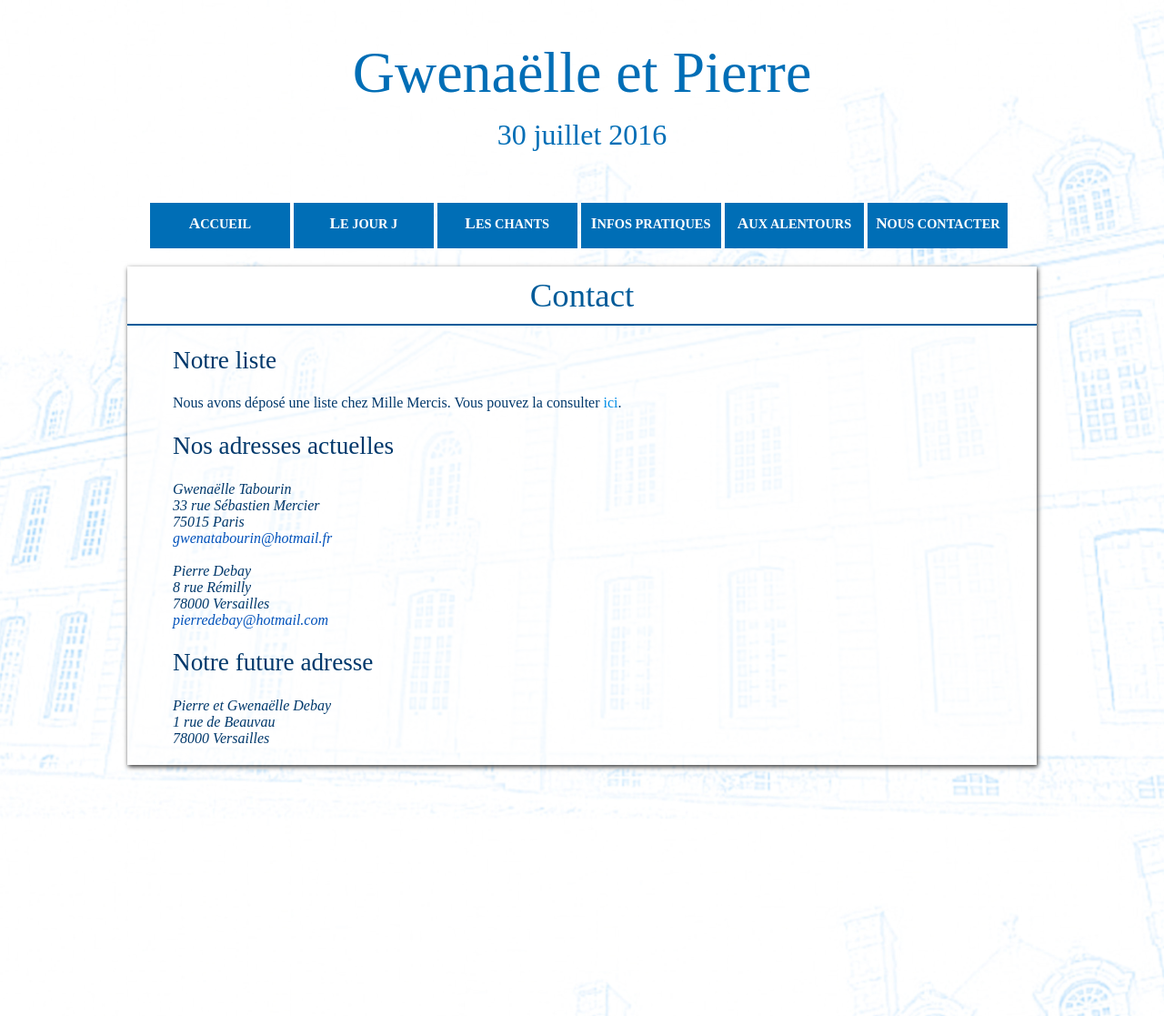
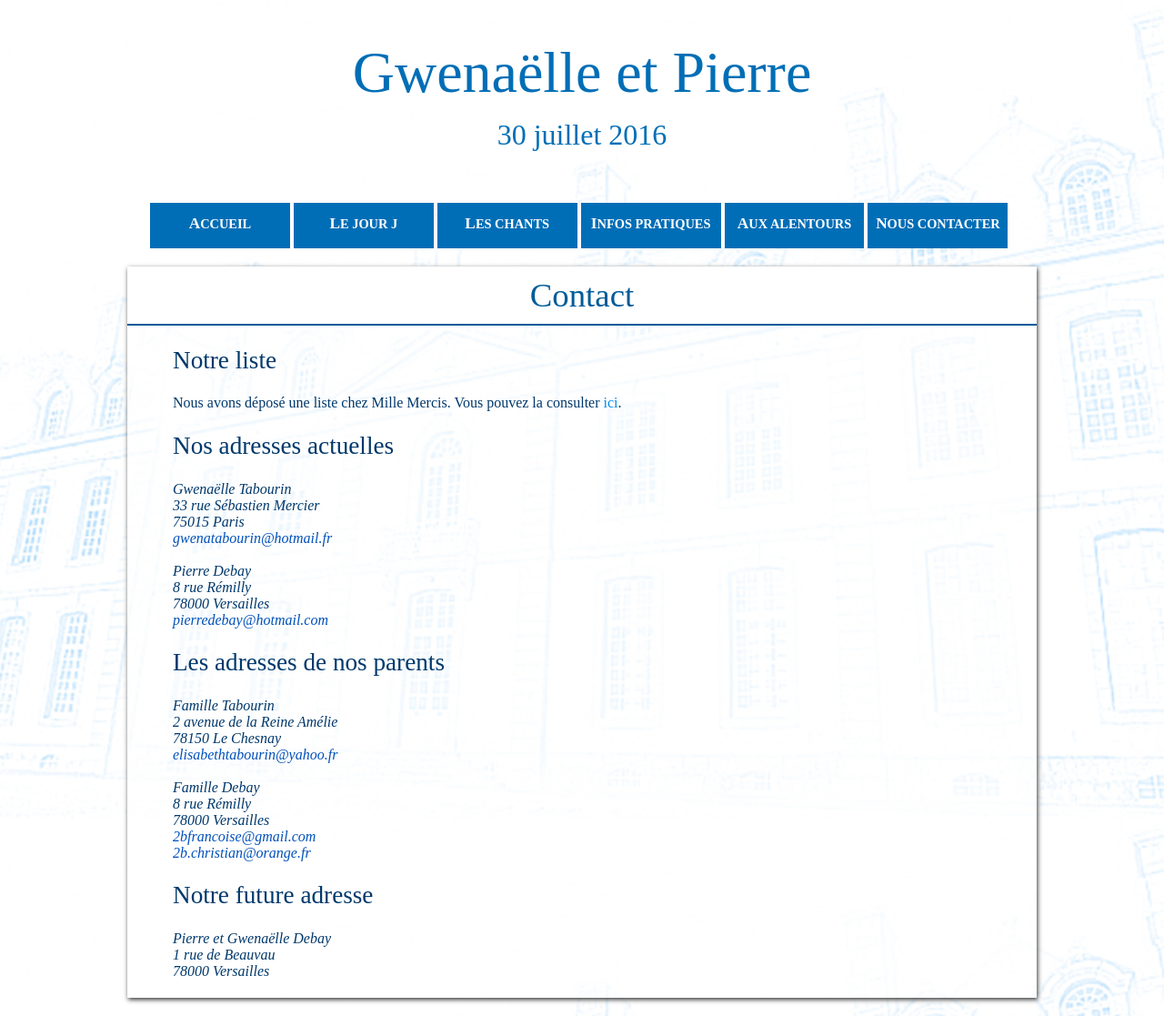
Before and after one commit to site-mariage/site-mariage-GwenaelleEtPierre, a Jekyll site: the page built from contact.html, in a window 1280 px wide. Shown: the whole page at 91% size. Built offline with Jekyll 4.4.1, drawn with Linux system fonts in a browser that asks for light colours; some web fonts are replaced.

Commit message:
Ajout des adresses des parents

```diff
--- a/contact.html
+++ b/contact.html
@@ -32,6 +32,32 @@ title: Contact
   </a> <!-- pierredebay chez hotmail com -->
 </address>
 
+<h2>Les adresses de nos parents</h2>
+
+<address>
+  Famille Tabourin <br />
+  2 avenue de la Reine Amélie <br />
+  78150 Le Chesnay <br />
+
+  <a href="mailto:&#101;&#108;&#105;&#115;&#097;&#098;&#101;&#116;&#104;&#116;&#097;&#098;&#111;&#117;&#114;&#105;&#110;&#064;&#121;&#097;&#104;&#111;&#111;&#046;&#102;&#114;">
+    &#101;&#108;&#105;&#115;&#097;&#098;&#101;&#116;&#104;&#116;&#097;&#098;&#111;&#117;&#114;&#105;&#110;&#064;&#121;&#097;&#104;&#111;&#111;&#046;&#102;&#114;
+  </a>  <!-- elisabethtabourin chez yahoo fr -->
+</address>
+
+<br />
+
+<address>
+  Famille Debay <br />
+  8 rue Rémilly <br />
+  78000 Versailles <br />
+  <a href="mailto:&#050;&#098;&#102;&#114;&#097;&#110;&#099;&#111;&#105;&#115;&#101;&#064;&#103;&#109;&#097;&#105;&#108;&#046;&#099;&#111;&#109;">
+    &#050;&#098;&#102;&#114;&#097;&#110;&#099;&#111;&#105;&#115;&#101;&#064;&#103;&#109;&#097;&#105;&#108;&#046;&#099;&#111;&#109;
+  </a> <br /><!-- 2bfrancoise chez gmail com -->
+  <a href="mailto:&#050;&#098;&#046;&#099;&#104;&#114;&#105;&#115;&#116;&#105;&#097;&#110;&#064;&#111;&#114;&#097;&#110;&#103;&#101;&#046;&#102;&#114;">
+    &#050;&#098;&#046;&#099;&#104;&#114;&#105;&#115;&#116;&#105;&#097;&#110;&#064;&#111;&#114;&#097;&#110;&#103;&#101;&#046;&#102;&#114;
+  </a> <!-- 2b.christian chez orange fr -->
+</address>
+
 <h2>Notre future adresse</h2>
 
 <address>
```
